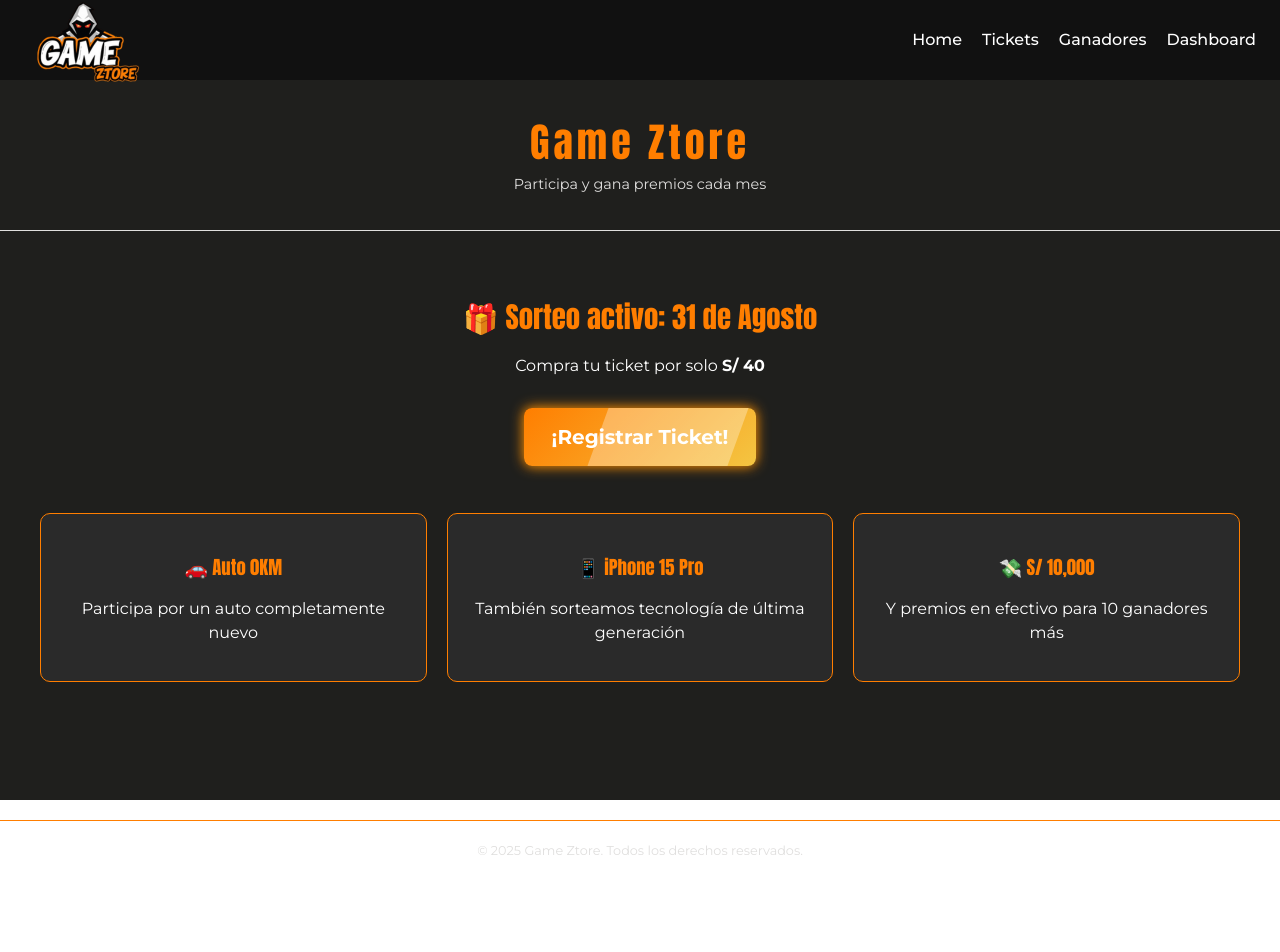
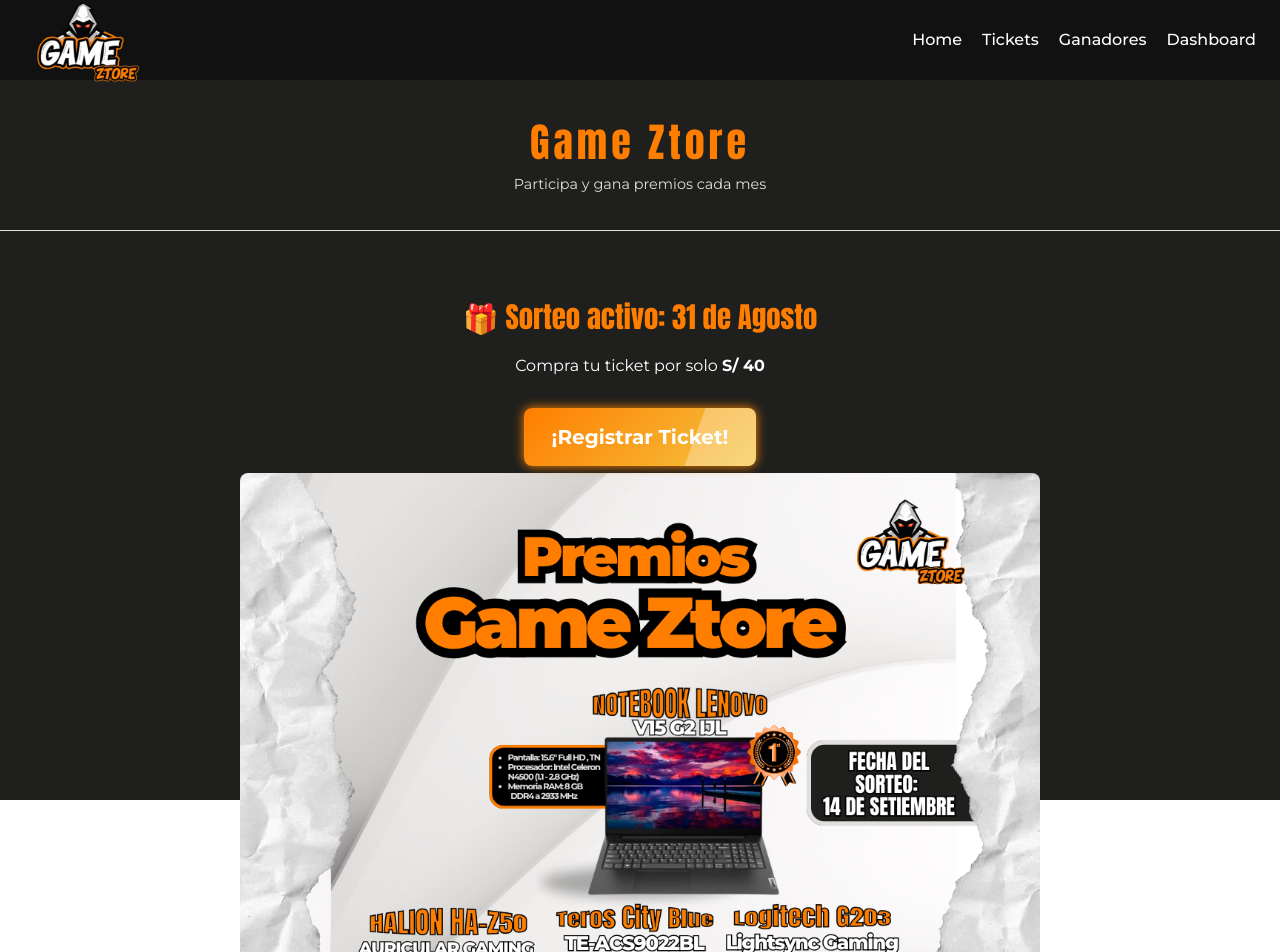
Before and after one commit to anapse/app-webpremios, a React (Vite) app in the folder frontend/: page /#/ in a window 1280 px wide. Shown: the top 952 px of the page. Before the commit the page ends 880 px from the top, so only its background shows below. Built offline with nearby package versions, Linux system fonts and the light colour scheme; no server answers.

Commit message:
Agregado un nuevo banner al proyecto

```diff
--- a/frontend/src/pages/Home.jsx
+++ b/frontend/src/pages/Home.jsx
@@ -1,5 +1,6 @@
 import BotonRegistro from "../components/BotonRegistro"
 import "../styles/main.css"
+import sorteoImg from '../assets/sorteo.png';
 
 export default function Home() {
     return (
@@ -14,7 +15,10 @@ export default function Home() {
                 <p className="price">Compra tu ticket por solo <strong>S/ 40</strong></p>
 
                 <BotonRegistro />
-
+  <img src={sorteoImg}
+        alt="Próximo Sorteo - Primer Sorteo Game Ztore"
+        className="sorteo-banner"
+      />
                 <div className="cards">
                     <div className="card">
                         <h3>🚗 Auto 0KM</h3>
--- a/frontend/src/styles/main.css
+++ b/frontend/src/styles/main.css
@@ -120,3 +120,11 @@ h2 {
   padding: 20px;
   border-top: 1px solid #ff7e00;
 }
+.sorteo-banner {
+  width: 100%;
+  max-width: 800px; /* Ajusta según tu diseño */
+  height: auto;
+  display: block;
+  margin: 0 auto 20px auto;
+  border-radius: 8px;
+}
```
Also changed, not shown: frontend/src/assets/sorteo.png (added).
